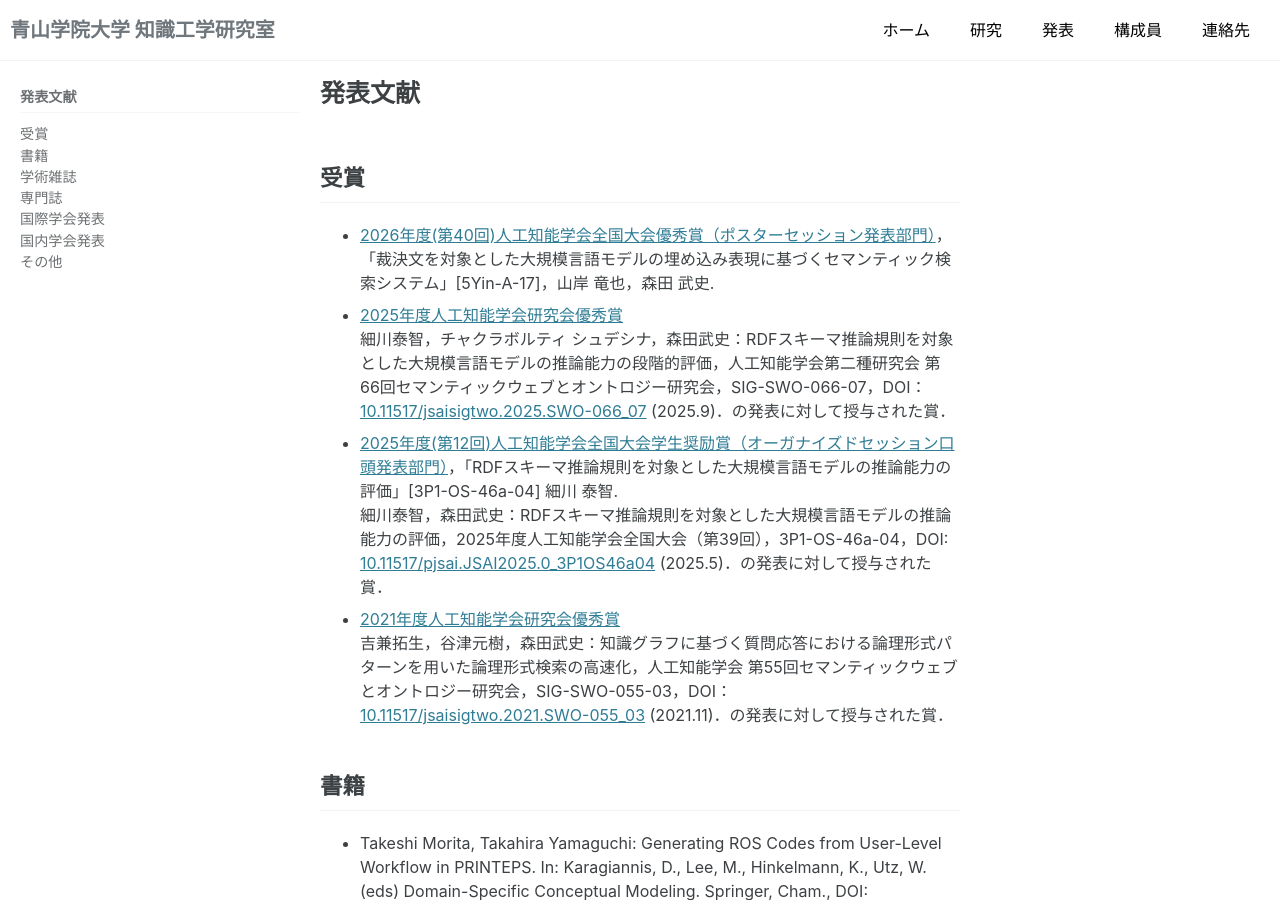
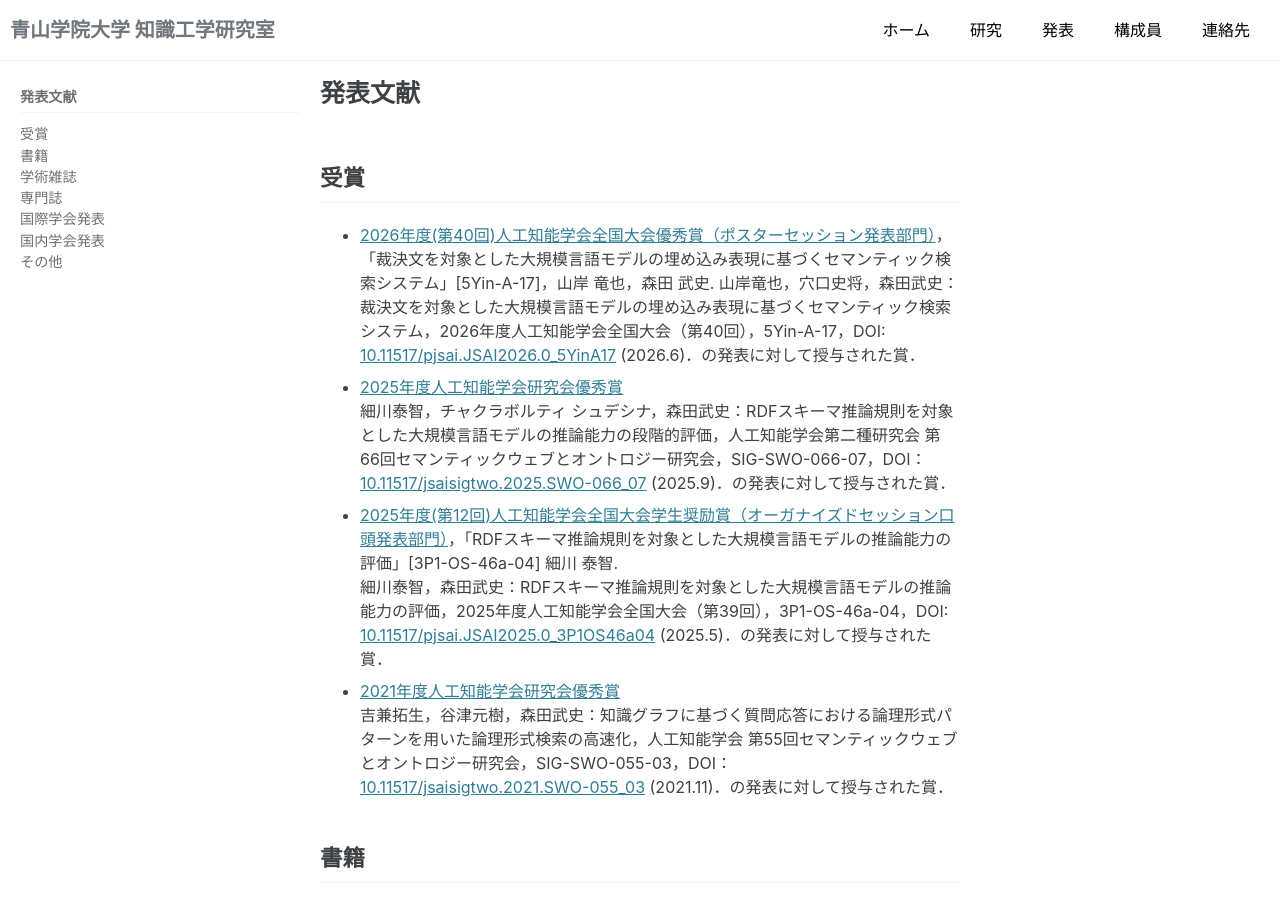
Before and after one commit to ke-lab-it-agu/ke-lab-it-agu.github.io, a Jekyll site: the page built from publications.md, in a window 1280 px wide and 900 px high. Built offline with Jekyll 4.4.1, drawn with Linux system fonts in a browser that asks for light colours; cached includes are drawn as plain includes.

Commit message:
update publications

```diff
--- a/publications.md
+++ b/publications.md
@@ -7,6 +7,7 @@ sidebar:
 
 ## 受賞
 - [2026年度(第40回)人工知能学会全国大会優秀賞（ポスターセッション発表部門）](https://www.ai-gakkai.or.jp/about/award/jsai_award-conf/#CONFERENCE)，「裁決文を対象とした大規模言語モデルの埋め込み表現に基づくセマンティック検索システム」[5Yin-A-17]，山岸 竜也，森田 武史.
+  山岸竜也，穴口史将，森田武史：裁決文を対象とした大規模言語モデルの埋め込み表現に基づくセマンティック検索システム，2026年度人工知能学会全国大会（第40回），5Yin-A-17，DOI: [10.11517/pjsai.JSAI2026.0_5YinA17](https://doi.org/10.11517/pjsai.JSAI2026.0_5YinA17) (2026.6)．の発表に対して授与された賞．
 - [2025年度人工知能学会研究会優秀賞](https://www.ai-gakkai.or.jp/about/award/jsai_award-sig/)
   細川泰智，チャクラボルティ シュデシナ，森田武史：RDFスキーマ推論規則を対象とした大規模言語モデルの推論能力の段階的評価，人工知能学会第二種研究会 第66回セマンティックウェブとオントロジー研究会，SIG-SWO-066-07，DOI：[10.11517/jsaisigtwo.2025.SWO-066_07](https://doi.org/10.11517/jsaisigtwo.2025.SWO-066_07) (2025.9)．の発表に対して授与された賞．
 - [2025年度(第12回)人工知能学会全国大会学生奨励賞（オーガナイズドセッション口頭発表部門）](https://www.ai-gakkai.or.jp/about/award/jsai_award-conf-s/#CONFERENCE_S)，「RDFスキーマ推論規則を対象とした大規模言語モデルの推論能力の評価」[3P1-OS-46a-04] 細川 泰智.
```
